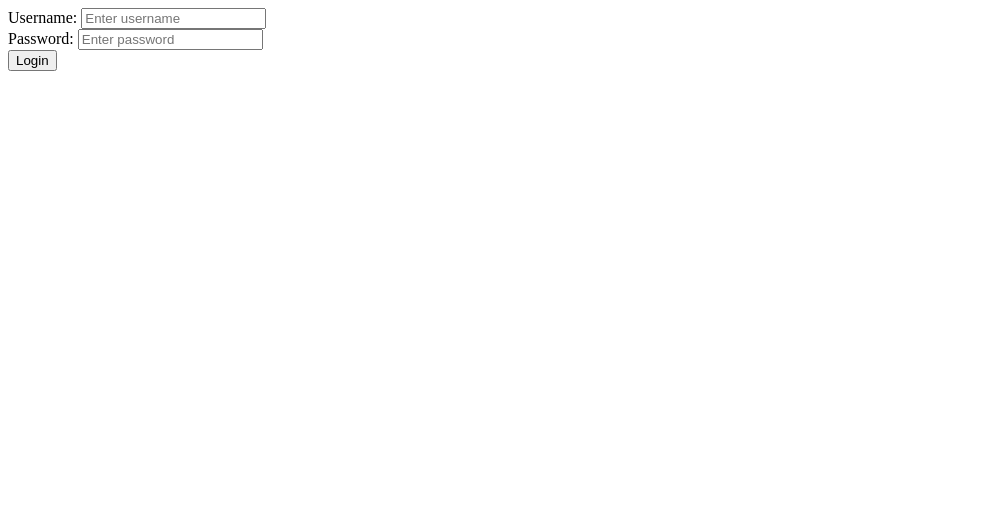
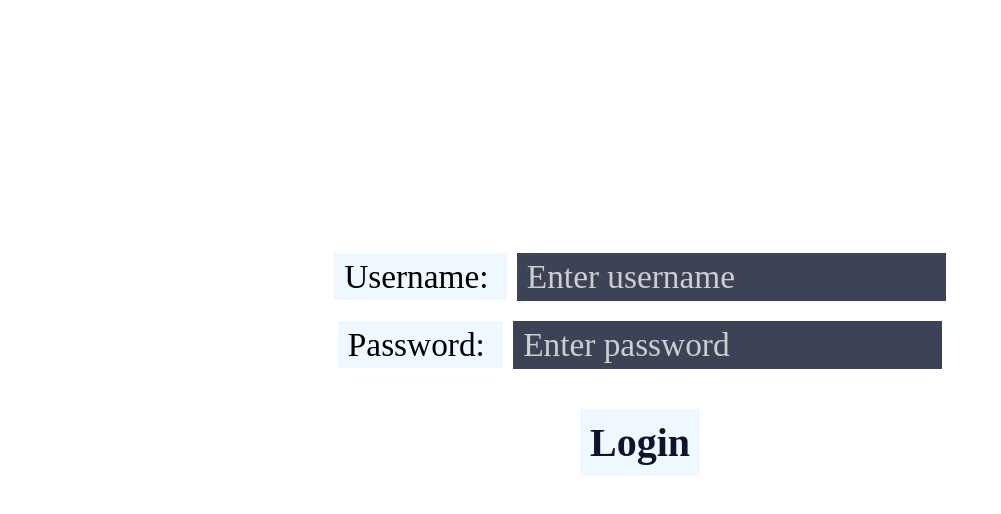
Before and after one commit to kashishmotwani/racecar-game, a website: page client/login.html in a window 1280 px wide. Shown: the whole page, without its empty margins (0-1001 px from the left). Drawn offline with Linux system fonts and the light colour scheme; files that its build step writes are made by us from their sources.

Commit message:
Add files via upload

```diff
--- a/client/login.html
+++ b/client/login.html
@@ -1,18 +1,26 @@
 <!DOCTYPE html>
 
 <html>
-
+    <head>
+        <title>Login</title>
+        <link rel="stylesheet" href="./css/login.css">
+    </head>
     <body>
         <form action="" method="POST">
-            <div>
-                <label>Username: </label>
-                <input type="text" name="" placeholder="Enter username">
+            <div id="inputs">
+                <div class="form">
+                    <label>Username: </label>
+                    <input class="text" type="text" name="" placeholder="Enter username">
+                </div>
+                <div class="form">
+                    <label>Password: </label>
+                    <input class="text" type="password" name="" placeholder="Enter password">
+                </div>
+
+                <div id="login-button-div">
+                <input id="button" type="submit" name="" value ="Login">
+                </div>
             </div>
-            <div>
-                <label>Password: </label>
-                <input type="password" name="" placeholder="Enter password">
-            </div>
-                <input type="submit" name="" value ="Login">
         </form>
 
 
```
